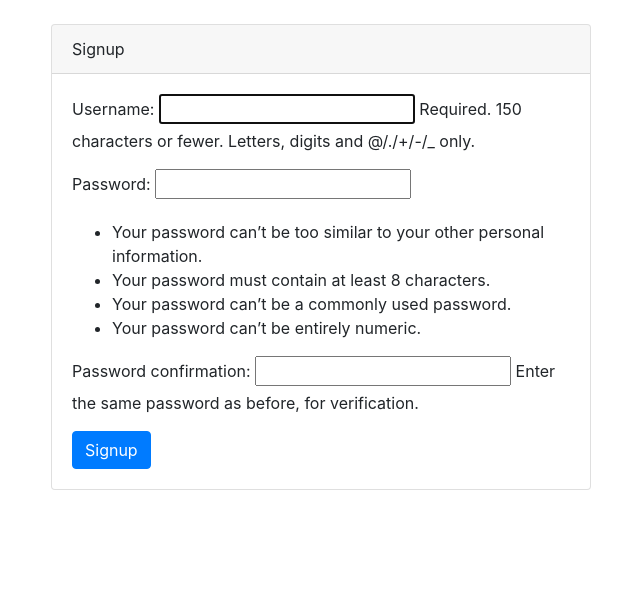
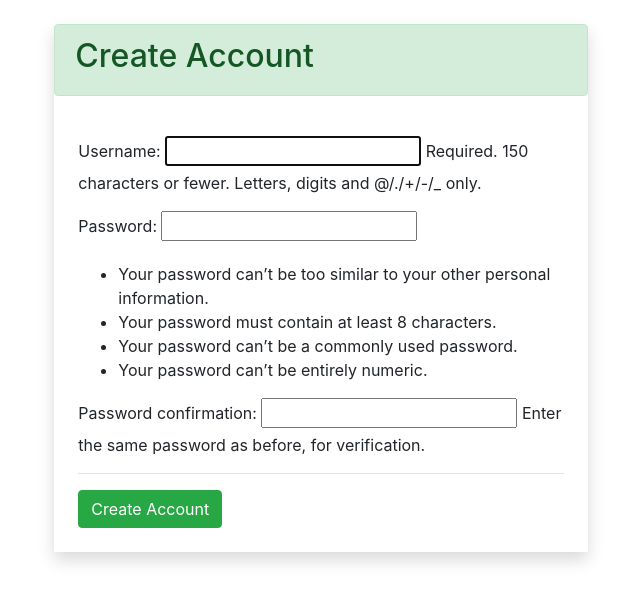
Before and after one commit to ishmeen-11/TODO, a Django app: page /signup/ in a window 1280 px wide. Shown: the part 56-659 px from the top of the page, without its empty margins (319-959 px from the left). Run offline with Django 3.2, Linux system fonts and the light colour scheme; some libraries are stand-ins or nearby versions.

Commit message:
Update signup.html

```diff
--- a/app/templates/signup.html
+++ b/app/templates/signup.html
@@ -1,33 +1,21 @@
 
 
    {% extends 'base.html' %}
-{% load crispy_forms_tags %}
-
 {% block content %}
-<div class="container mt-4">
-    <div class="row justify-content-center">
-        <div class="col-md-6">
-            <div class="card">
-                <div class="card-header">Signup</div>
-                <div class="card-body">
-                    <form method="post">
+<div class="containter pt-4">
+  <div class="col-lg-5 shadow  mx-auto p-0">
+    <div class="alert alert-success">
+      <h2>Create Account</h2>
+    </div>
+    <div class="p-4">
+      <form method="post" action="/signup/" >
         {% csrf_token %}
-                        {{ form|crispy }}
-                        <button type="submit" class="btn btn-primary">Signup</button>
-                        <span id="error-message" class="text-danger" style="display: none;">Check your credentials</span>
+        {{ form.as_p }}
+        <hr>
+        <input class="btn btn-success" type="submit" value="Create Account">
       </form>
     </div>
   </div>
 </div>
-    </div>
-</div>
+
 {% endblock %}
-
-{% block script %}
-<script>
-    // Function to display error message
-    function displayErrorMessage() {
-        document.getElementById('error-message').style.display = 'block';
-    }
-</script>
-{% endblock %}
```
Lines whose indentation alone changed are shown as unchanged.
